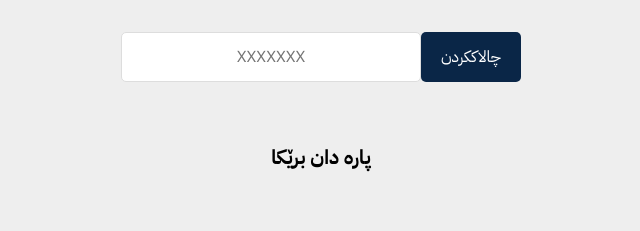
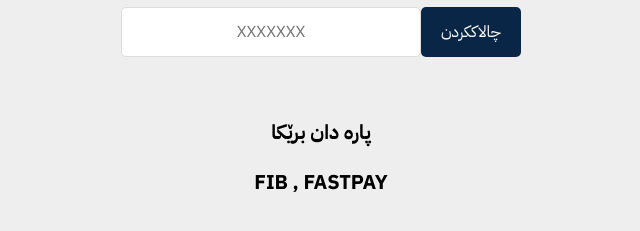
Before and after one commit to Devmoneer/0, a plain HTML site: page public/index.html in a window 1280 px wide. Shown: the part 375-606 px from the top of the page, without its empty margins (319-959 px from the left). Drawn offline with Linux system fonts and the light colour scheme.

Commit message:
Add files via upload

```diff
--- a/public/index.html
+++ b/public/index.html
@@ -27,6 +27,8 @@
         <p class="pay">
             پارە دان برێکا
         </p>
+
+        <p class="pay">FIB , FASTPAY</p>
     </div>
 
 
```
